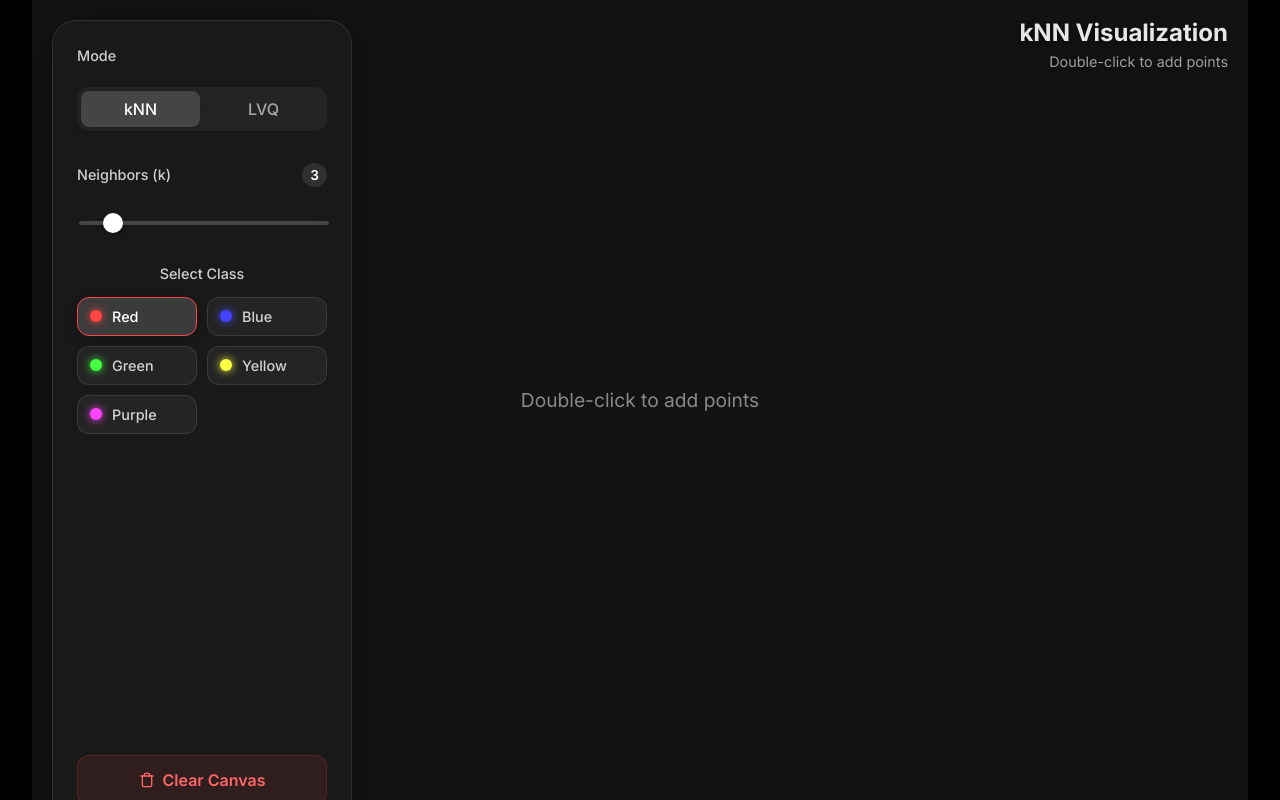
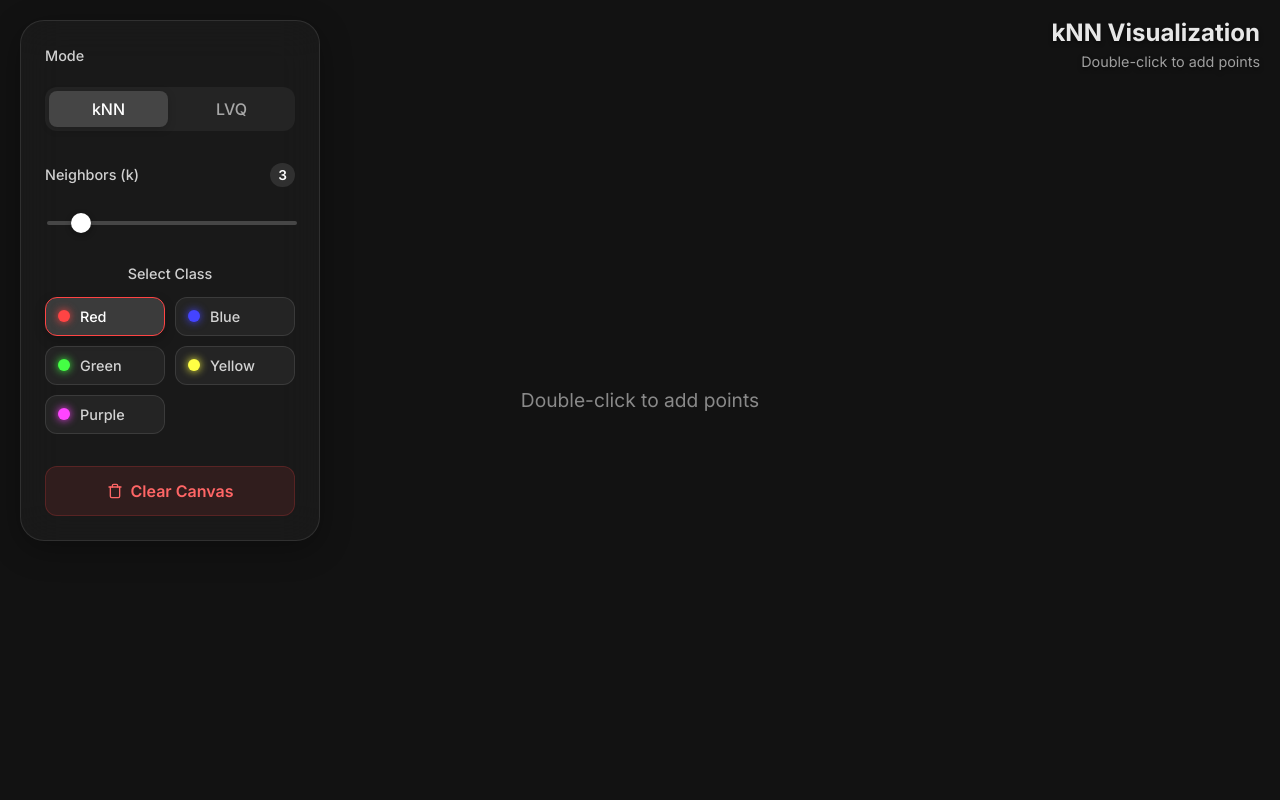
Before and after one commit to Neliott/ISD-Playground, a Vue app: page / in a window 1280 px wide. Built offline with nearby package versions, Linux system fonts and the light colour scheme.

Commit message:
Resizable and fix ui

```diff
--- a/src/App.vue
+++ b/src/App.vue
@@ -38,8 +38,8 @@ function initLvq() {
 
   // Find bounds or use canvas size (approx 800x600)
   // Ideally we should base this on data distribution, but random is fine for MVP
-  const width = 800
-  const height = 600
+  const width = window.innerWidth
+  const height = window.innerHeight
 
   for (const cls of classes) {
     for (let i = 0; i < prototypesPerClass; i++) {
--- a/src/components/Controls.vue
+++ b/src/components/Controls.vue
@@ -118,7 +118,6 @@ defineEmits(['update:k', 'update:selectedClass', 'update:showLvq', 'clear', 'ini
   display: flex;
   flex-direction: column;
   gap: 32px;
-  height: 100%;
   box-shadow: 0 8px 32px rgba(0, 0, 0, 0.3);
 }
 
--- a/src/components/KnnCanvas.vue
+++ b/src/components/KnnCanvas.vue
@@ -352,9 +352,11 @@ function handleDoubleClick(event) {
   emit('add-point', { x, y })
 }
 
+let resizeObserver = null
+
 onMounted(() => {
   if (containerRef.value) {
-    const resizeObserver = new ResizeObserver(entries => {
+    resizeObserver = new ResizeObserver(entries => {
       for (let entry of entries) {
         width.value = entry.contentRect.width
         height.value = entry.contentRect.height
@@ -371,6 +373,12 @@ onMounted(() => {
   initWebGL()
   updateWebGL()
   drawUI()
+})
+
+onUnmounted(() => {
+  if (resizeObserver) {
+    resizeObserver.disconnect()
+  }
 })
 
 watch(() => [props.points, props.k, props.classes, props.showLvq, props.prototypes], () => {
--- a/src/style.css
+++ b/src/style.css
@@ -61,7 +61,6 @@ button:focus-visible {
 #app {
   max-width: 1280px;
   margin: 0 auto;
-  padding: 2rem;
   text-align: center;
 }
 
```
